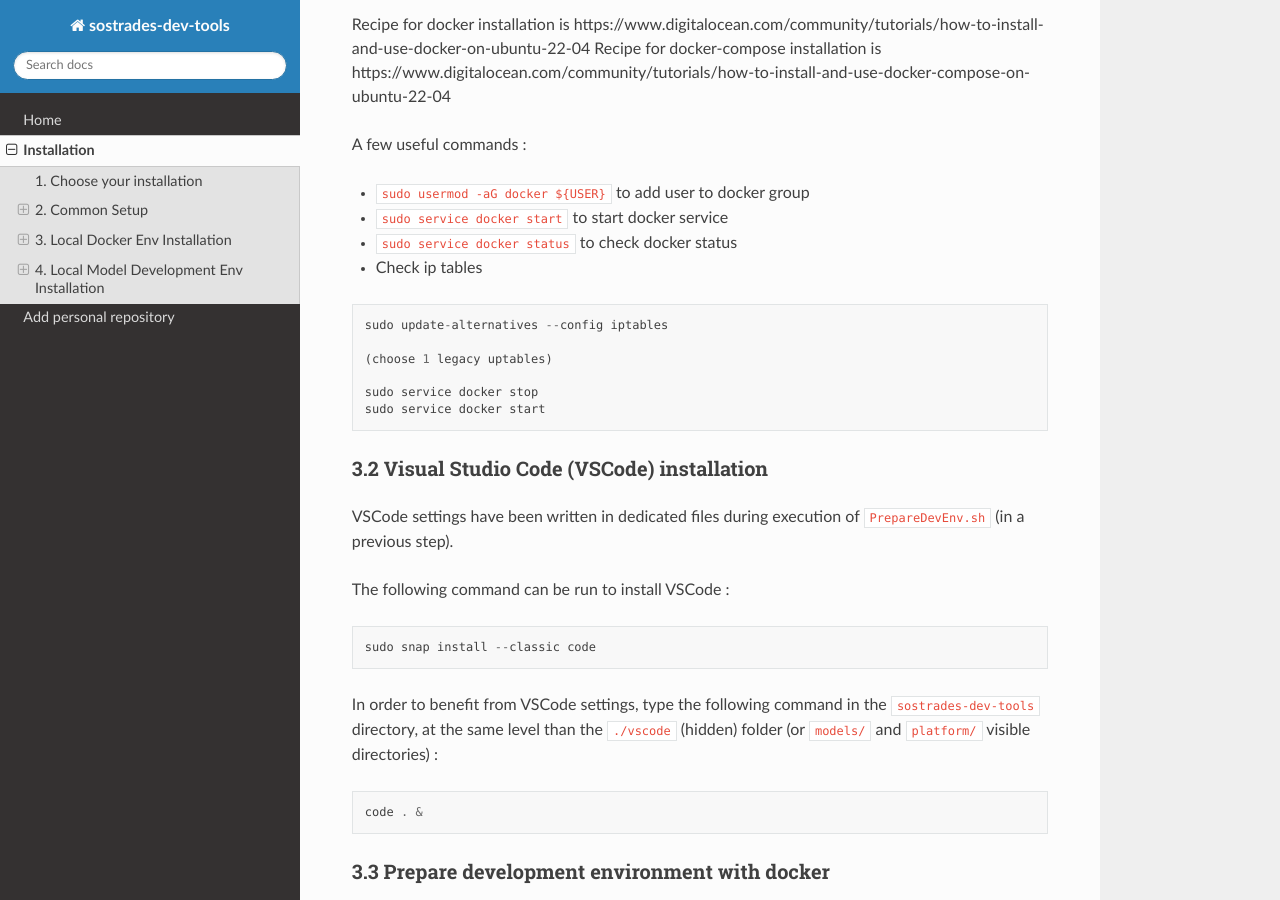
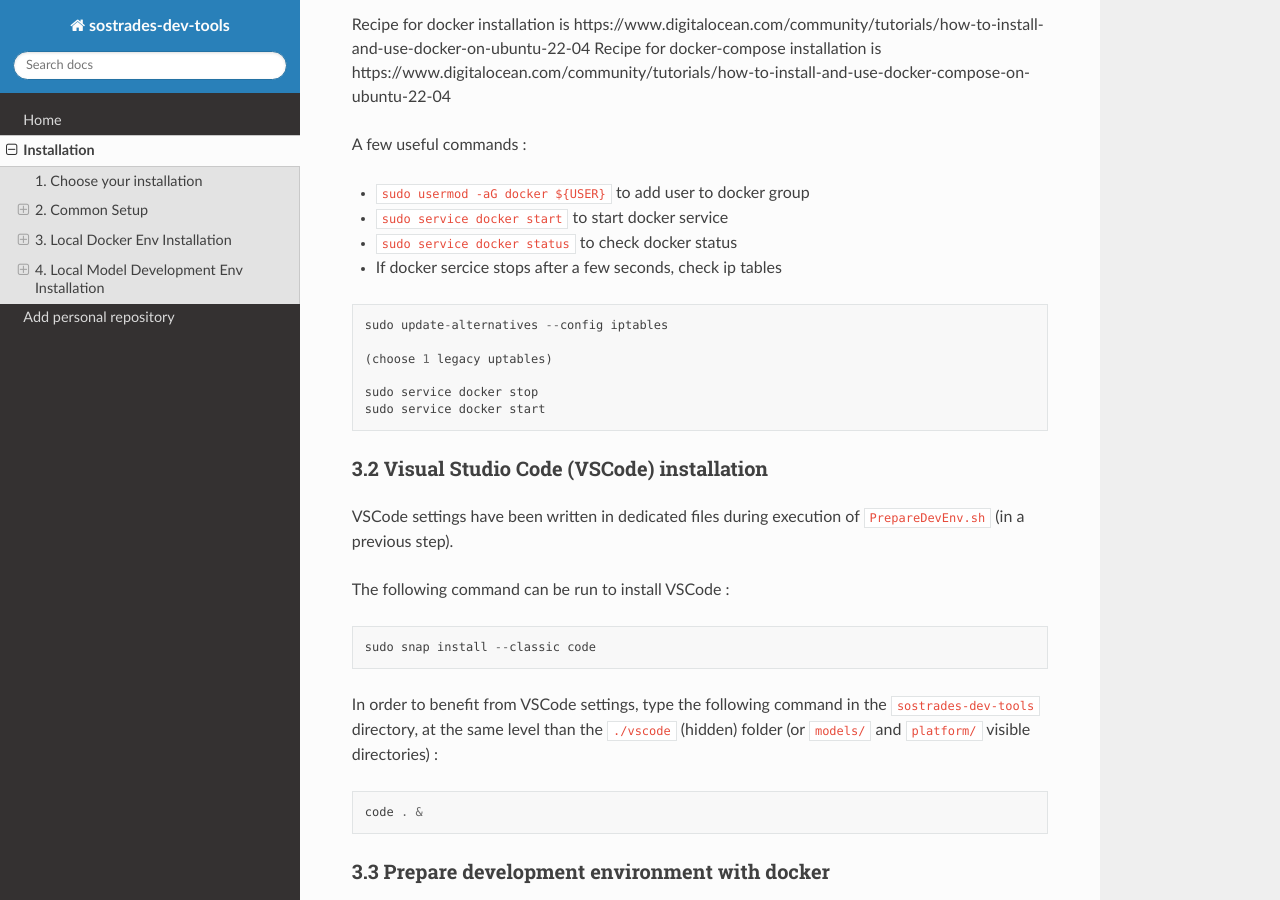
Before and after one commit to os-climate/sostrades-dev-tools, a Sphinx documentation site: the page built from docs/source/installation.md, in a window 1280 px wide and 900 px high, scrolled down 4510 px. Built offline with Sphinx 7.4.7 and the Read the Docs theme 2.0.0, drawn with Linux system fonts in a browser that asks for light colours.

Commit message:
Added information about iptable manipulation

````diff
--- a/docs/source/installation.md
+++ b/docs/source/installation.md
@@ -155,7 +155,7 @@ A few useful commands :
 * `sudo usermod -aG docker ${USER}` to add user to docker group
 * `sudo service docker start` to start docker service
 * `sudo service docker status` to check docker status
-* Check ip tables
+* If docker sercice stops after a few seconds, check ip tables
 ```
 sudo update-alternatives --config iptables
 
````
